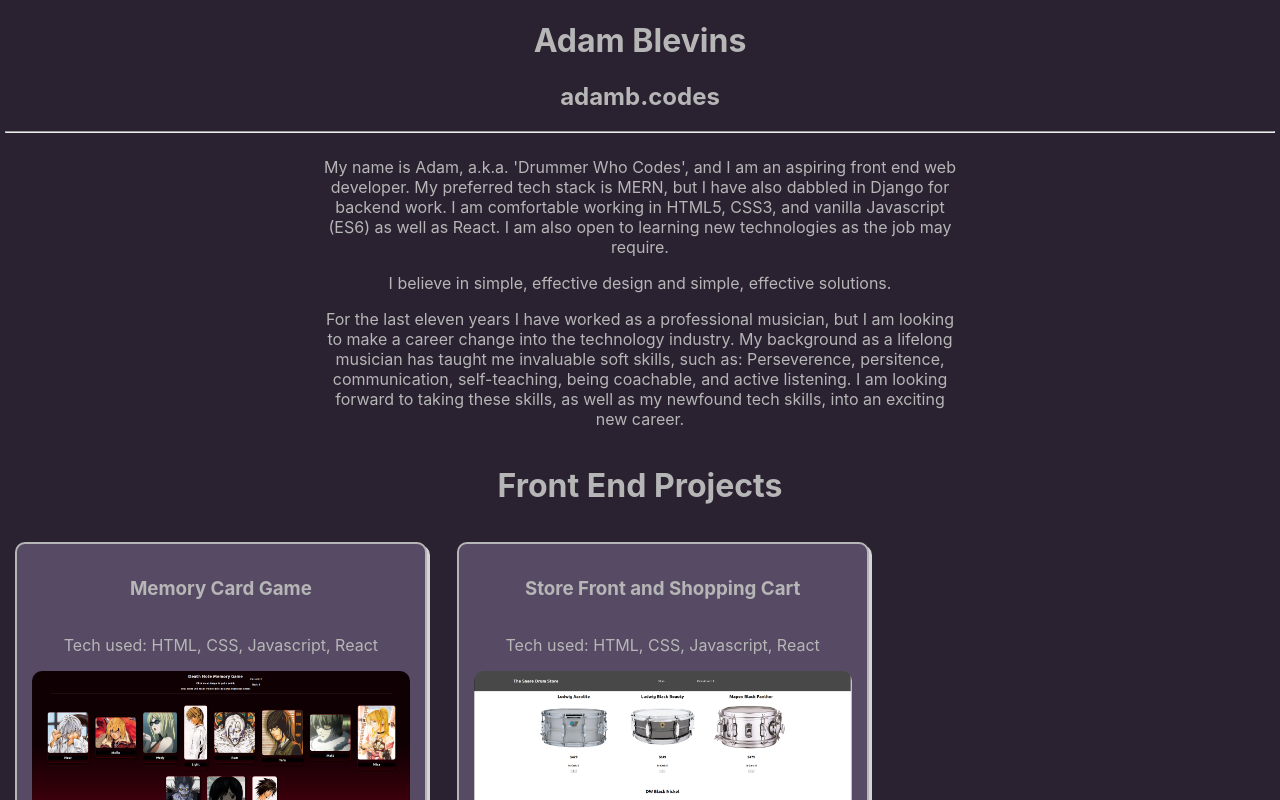
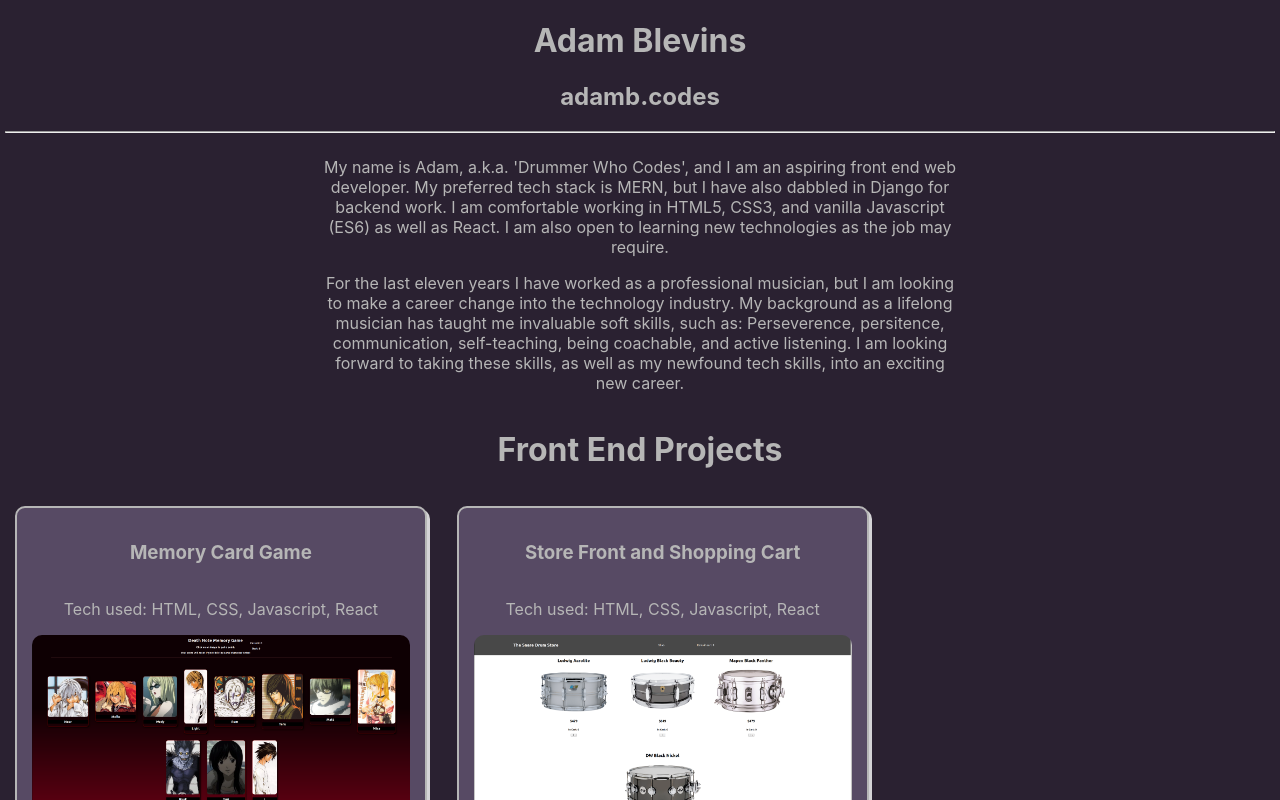
Before and after one commit to blevinspercussion/portfolio-site, a React (Create React App) app: page / in a window 1280 px wide. Shown: the top 800 px of the page. Built offline with nearby package versions, Linux system fonts and the light colour scheme; the HTML template or start-up script is replaced by a standard one.

Commit message:
Minor text editing

```diff
--- a/package.json
+++ b/package.json
@@ -1,6 +1,7 @@
 {
   "name": "portfolio-site",
   "version": "0.1.0",
+  "homepage": "https://blevinspercussion.github.com/portfolio-site",
   "private": true,
   "dependencies": {
     "@testing-library/jest-dom": "^5.16.4",
@@ -13,6 +14,8 @@
   },
   "scripts": {
     "start": "react-scripts start",
+    "predeploy": "npm run build",
+    "deploy": "gh-pages -d build",
     "build": "react-scripts build",
     "test": "react-scripts test",
     "eject": "react-scripts eject"
@@ -34,5 +37,8 @@
       "last 1 firefox version",
       "last 1 safari version"
     ]
+  },
+  "devDependencies": {
+    "gh-pages": "^4.0.0"
   }
 }
--- a/src/components/Body.jsx
+++ b/src/components/Body.jsx
@@ -10,9 +10,6 @@ function Body () {
                 developer. My preferred tech stack is MERN, but I have also dabbled in Django for
                 backend work. I am comfortable working in HTML5, CSS3, and vanilla Javascript (ES6)
                 as well as React. I am also open to learning new technologies as the job may require.
-            </p>
-            <p>
-                I believe in simple, effective design and simple, effective solutions.
             </p>
 
             <p>
```
Also changed, not shown: 1 other file (tests, documents, lock files or other folders).
